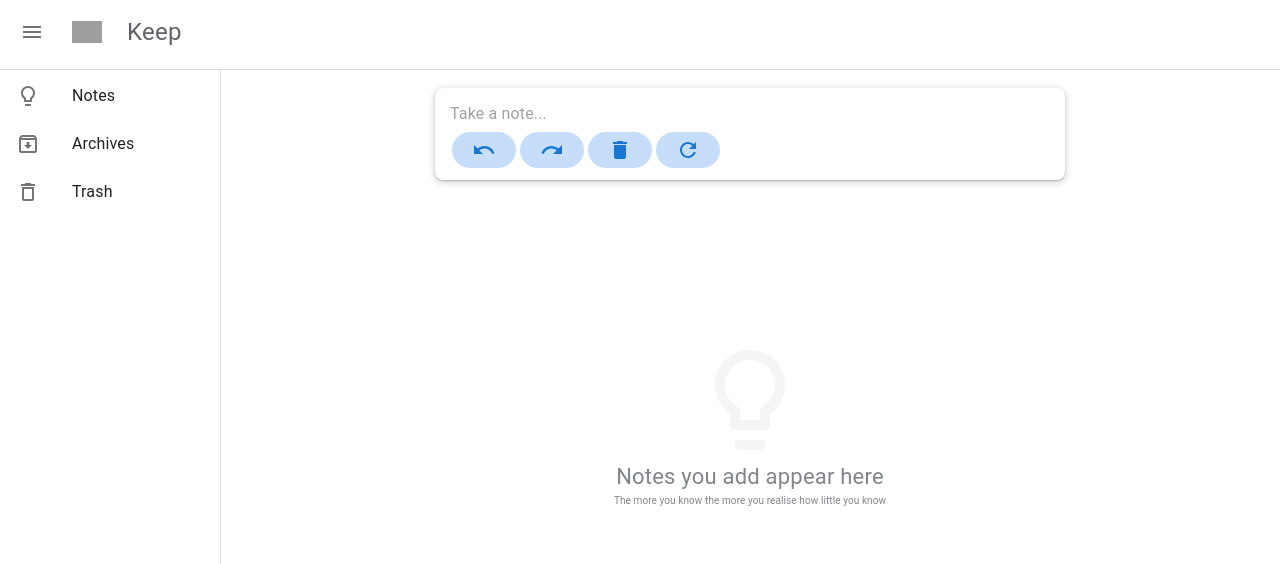
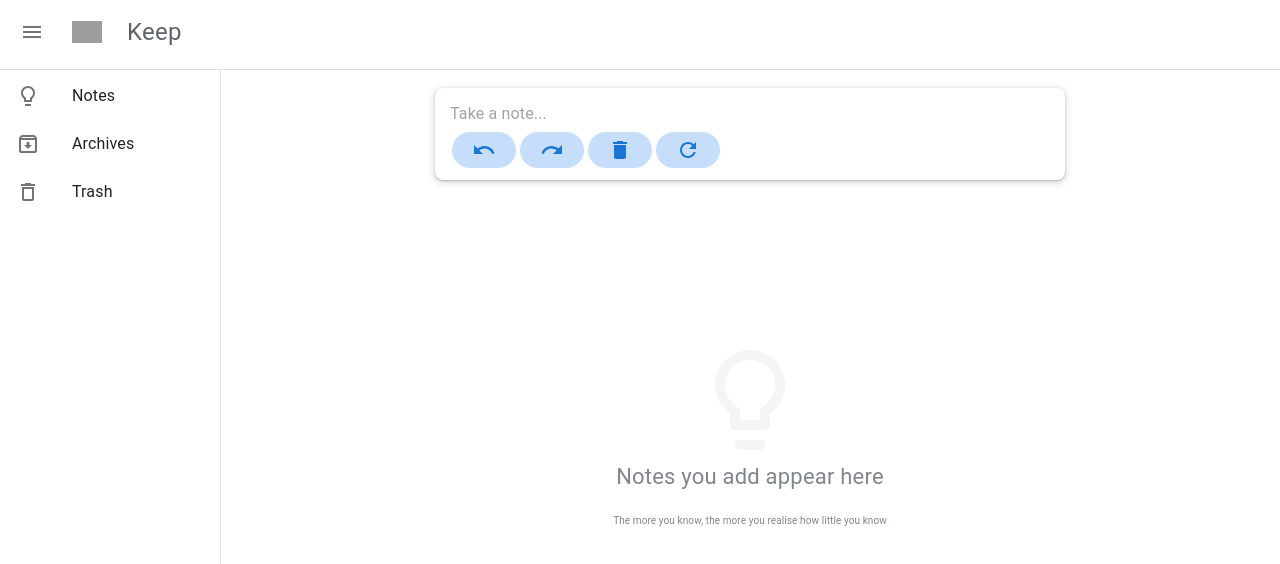
Before and after one commit to amrahs02/Simple-Notes-App, a React (Create React App) app: page / in a window 1280 px wide. Shown: the top 564 px of the page. Built offline with nearby package versions, Linux system fonts and the light colour scheme; grey boxes are pictures that could not be loaded.

Commit message:
Delete Heading changes to Trash

```diff
--- a/src/components/HeaderBar.jsx
+++ b/src/components/HeaderBar.jsx
@@ -30,7 +30,7 @@
   } else if (pathname === '/note') {
     HeadText = 'Keep';
   } else if (pathname === '/delete') {
-    HeadText = 'Delete';
+    HeadText = 'Trash';
   }
 
 
--- a/src/components/notes/EmptyNotes.jsx
+++ b/src/components/notes/EmptyNotes.jsx
@@ -25,7 +25,13 @@
         <Container>
             <Light />
             <Text>Notes you add appear here</Text>
-            <Text style={{bottom: '0px', position: 'relative', fontSize: '10px'}}>The more you know the more you realise how little you know</Text>
+            <Text
+            style={{bottom: '0px',
+                    position: 'relative',
+                    fontSize: '10px',
+                    top: '20px'
+            }}
+            >The more you know, the more you realise how little you know</Text>
         </Container>
     )
 }
```
